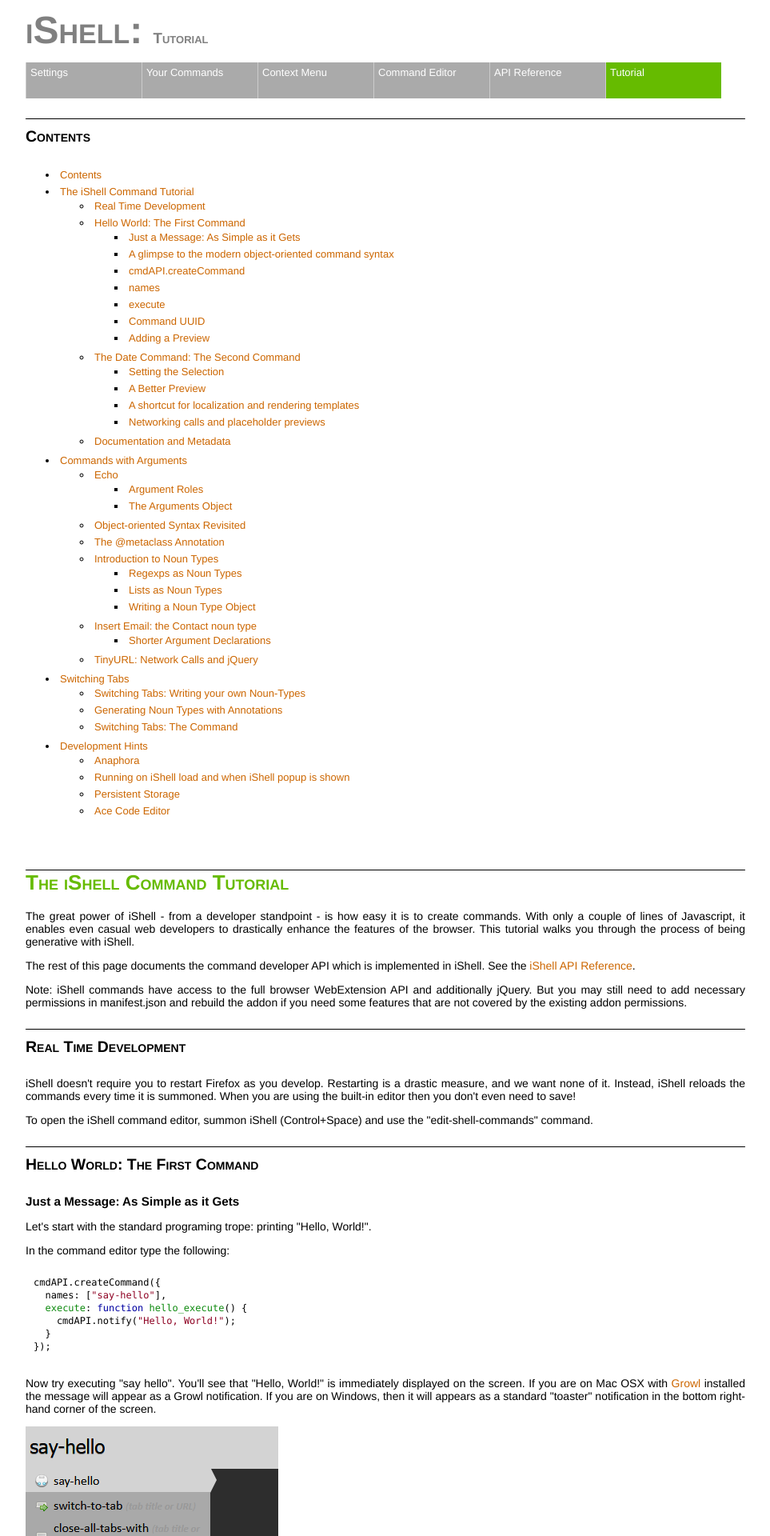
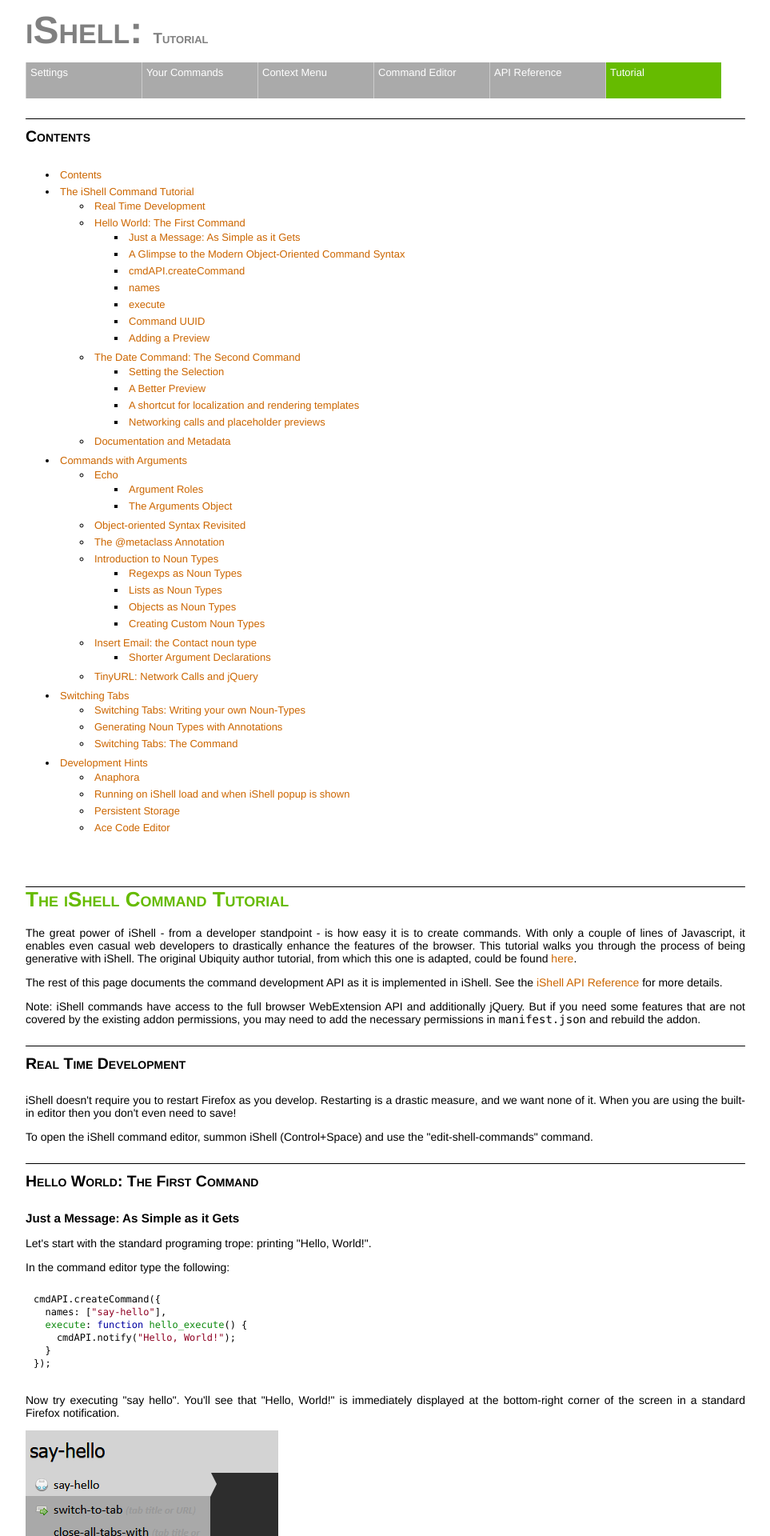
Before and after one commit to GChristensen/ishell, a Jekyll site: the page res/tutorial.html, which Jekyll copies as it is, in a window 1280 px wide. Shown: the top 1920 px of the page at 80% size, without its empty margins (158-1121 px from the left). Built offline with Jekyll 4.4.1, drawn with Linux system fonts in a browser that asks for light colours; some of the changed text lies outside the part shown.

Commit message:
improved documentation

```diff
--- a/res/rainbow/rainbow.js
+++ b/res/rainbow/rainbow.js
@@ -989,7 +989,7 @@
     function extend(language, languagePatterns, inherits) {
 
         // If we extend a language again we shouldn't need to specify the
-        // inheritence for it. For example, if you are adding special highlighting
+        // inheritance for it. For example, if you are adding special highlighting
         // for a javascript function that is not in the base javascript rules, you
         // should be able to do
         //
--- a/res/rainbow/themes/tricolore.css
+++ b/res/rainbow/themes/tricolore.css
@@ -147,7 +147,7 @@
     color: #8E0022
 }
 
-pre .keyword, pre .selector {
+pre .keyword, pre .selector, pre .this {
     color: #0000A1;
     font-weight: bold
 }
--- a/res/tutorial.html
+++ b/res/tutorial.html
@@ -54,22 +54,22 @@
 <p>The great power of iShell - from a developer standpoint - is how easy it is to create commands.
     With only a couple of lines of Javascript, it enables even casual web developers to drastically
     enhance the features of the browser. This tutorial walks you through the process of being
-    generative with iShell.
+    generative with iShell. The original Ubiquity author tutorial, from which this one is adapted, could be found
+    <a href="https://wiki.mozilla.org/Labs/Ubiquity/Ubiquity_0.5_Author_Tutorial" target="_blank">here</a>.
 </p>
-<p>The rest of this page documents the command developer API which is implemented in iShell. See the
-    <a href="API.html">iShell API Reference</a>.</p>
+<p>The rest of this page documents the command development API as it is implemented in iShell. See the
+    <a href="API.html">iShell API Reference</a> for more details.</p>
 <p>
     Note: iShell commands have access to the full browser WebExtension API and additionally jQuery.
-    But you may still need to add necessary permissions in manifest.json and rebuild the addon if
-    you need some features that are not covered by the existing addon permissions.
+    But if you need some features that are not covered by the existing addon permissions,
+    you may need to add the necessary permissions in <code>manifest.json</code> and rebuild the addon.
 </p>
 
 
 <h2><span id="Real_Time_Development">Real Time Development</span></h2>
 
 <p>iShell doesn't require you to restart Firefox as you develop. Restarting is a drastic measure,
-    and we want none of it. Instead, iShell reloads the commands every time it is summoned. When you
-    are using the built-in editor then you don't even need to save!
+    and we want none of it. When you are using the built-in editor then you don't even need to save!
 </p>
 <p>To open the iShell command editor, summon iShell (Control+Space) and use the
     "edit-shell-commands" command.
@@ -89,16 +89,13 @@
   }
 });</code></pre>
 
-<p>Now try executing "say hello". You'll see that "Hello, World!" is immediately displayed on the
-    screen. If you are on Mac OSX with <a rel="nofollow" class="external text"
-                                          href="http://en.wikipedia.org/wiki/Growl_(software)">Growl</a>
-    installed the message will appear as a Growl notification. If you are on Windows, then it will
-    appears as a standard "toaster" notification in the bottom right-hand corner of the screen.
+<p>Now try executing "say hello". You'll see that "Hello, World!" is immediately displayed
+    at the bottom-right corner of the screen in a standard Firefox notification.
 </p>
 <p><img src="images/say-hello.png"></p>
 
 
-<h3><span id="oosyntax">A glimpse to the modern object-oriented command syntax</span></h3>
+<h3><span id="oosyntax">A Glimpse to the Modern Object-Oriented Command Syntax</span></h3>
 <p>iShell allows to employ the full strength of <a
         href="https://developer.mozilla.org/en-US/docs/Web/JavaScript/Reference/Classes">JavaScript
     classes</a> in command creation. Let's rewrite the previous command in the object-oriented way.
@@ -213,10 +210,10 @@
 <p><img src="images/preview.jpg"></p>
 <p>Let's add a preview to our new command. Previews give the user feedback about what a command does
     before it's executed. Previews are great for providing rich visual feedback like displaying
-    search results when using the images command as shown above. Previews have the full expressive
+    search results when using the <b>images</b> command as shown above. Previews have the full expressive
     power of HTML, including animations, so there's a lot you can do with them.
 </p>
-<p>One point of design: Preview code should never have side-effects. That is, a preview should never
+<p>One point of design: preview code should never have side-effects. That is, a preview should never
     (without user interaction) change the state of the system.
 </p>
 <p>For the "say-hello" command, we don't need anything fancy: just some help text that is more
@@ -505,8 +502,8 @@
     that iShell's command line is a pseudo-natural-language environment, so it attempts to be as
     close to natural language grammar as possible.
 </p>
-<p>For example, if you've ever used the <code>email</code> command, you know that it takes up to two
-    arguments: a message and a person.
+<p>For example, if you've ever used the <b>email</b> command, you know that it takes up to two
+    arguments: a <i>message</i> and a <i>person</i>.
 </p>
 
 <pre>email message
@@ -514,8 +511,8 @@
 email message to person
 email to person message</pre>
 
-<p>In grammatical terms, the message argument is the "direct object" of the verb "email". The person
-    argument is an indirect object. We call it the "goal" of the verb. So if we were writing the email
+<p>In grammatical terms, the <i>message</i> argument is the "direct object" of the verb "email". The <i>person</i>
+    argument is an indirect object. We call it the "goal" of the verb. So if we were writing the <b>email</b>
     command, we'd define the arguments like this:
 </p>
 
@@ -540,17 +537,17 @@
 <h4><span id="What_Roles_Can_I_Use.3F">What Roles Can I Use?</span></h4>
 <ul>
     <li> object (in "echo helloooo", hello is the object.)</li>
-    <li> subject (in "flowers for Algernon", Algernon is the subject.)</li>
+    <li> subject (in "order flowers for Algernon", Algernon is the subject.)</li>
     <li> goal (in "email this to Brandon", Brandon is the goal.)</li>
-    <li> source (in "translate this from spanish", spanish is the source.)</li>
-    <li> location (in "yelp pizza near boston", boston is the location.)</li>
+    <li> source (in "translate this from Spanish", Spanish is the source.)</li>
+    <li> location (in "yelp pizza near Boston", Boston is the location.)</li>
     <li> time (in "book a flight on thursday", thursday is the time.)</li>
-    <li> instrument (in "search monkeys with google", google is the instrument.)</li>
-    <li> format (in "check weather in celsius", celsius is the format.)</li>
-    <li> modifier (in "get email address for chris", chris is the modifier.)</li>
-    <li> alias (in "twitter this as jono", jono is the alias.)</li>
-    <li> cause (in "pleased by appearance", appearance is the cause.)</li>
-    <li> dependency (in "smoke on the water", the water is the dependency.)</li>
+    <li> instrument (in "search monkeys with Google", Google is the instrument.)</li>
+    <li> format (in "check weather in Celsius", Celsius is the format.)</li>
+    <li> modifier (in "get email address for Chris", Chris is the modifier.)</li>
+    <li> alias (in "twitter this as Jono", Jono is the alias.)</li>
+    <li> cause (in "sort lines by length", length is the cause.)</li>
+    <li> dependency (in "listen song on Spotify", Spotify is the dependency.)</li>
 </ul>
 
 <h3><span id="The_Arguments_Object">The Arguments Object</span>
@@ -593,7 +590,7 @@
     <b>show-text</b> <i>message text</i> <b>in</b> <i>destination</i>.</p>
 
 <pre><code data-language="javascript">/**
-  Displays a given message at popup or prints it to the browser log.
+  Displays a given message at a popup or prints it to the browser log.
 
   @command show-text, display-text
   @description An object-oriented command with arguments.
@@ -630,9 +627,11 @@
     the help section of iShell command listing. It may contain HTML or <a
             href="https://en.wikipedia.org/wiki/Markdown" target="_blank">markdown</a>-formatted
     text, if the <code>@markdown</code> annotation is used.</code></p>
+
 <p><code>show-text</code> defines a nameless arbitrary text <b>object</b> argument in its
     constructor, along with a prepositional argument <b>in</b> which can take two values:
-    <i>popup</i> and <i>log</i>. These values will be available to the autocompletion.
+    <i>popup</i> and <i>log</i>. These values will be available to the autocompletion.</p>
+
 <p>With the object-oriented syntax you do not need to remember obscure argument roles and just
     directly use the names of arguments when defining them in the constructor or accessing them in
     methods (although you may access arguments in the old way if you prefer). Please do not use the
@@ -641,6 +640,7 @@
     There are <a href="#Running_on_iShell_load_and_when_iShell_popup_is_shown_">several other
         functions</a> that are used to initialize commands.
 </p>
+
 <p>You may also notice that object-oriented methods have the <code>args</code> argument always in
     the first position, and <code>pblock</code> argument is now called <code>display</code>. It
     still contains a reference to the same <code>div</code> element of iShell preview area, but has
@@ -700,8 +700,10 @@
 createSuffixCommand({name: "um-suffix", suffix: "um", uuid: "uuid1"});
 createSuffixCommand({name: "issa-suffix", suffix: "issa", uuid: "uuid2"});</code></pre>
 
-<p>The <code>text</code> method of the <code>display</code> object adds the same margins to the output,
-as the ones used to display command description, so the output does not wiggle as in the previous command.</p>
+<p>Here we use <code>display.text</code> method instead of <code>display.set</code> to change the
+    contents of preview. <code>display.text</code> adds the same margins to the output, as the ones
+    iShell uses to display command description, so the output does not wiggle as in the previous command.
+</p>
 
 <h2><span id="Introduction_to_Noun_Types">Introduction to Noun Types</span></h2>
 <p>Noun types specify what <i>kind</i> of input your command can accept for each one of its
@@ -712,15 +714,15 @@
     any arbitrary text as a valid argument and passes it to the command unchanged.<br> Note:
     unexpected things may happen if a command contains more than one argument of this type.
 </p>
-<p>This is OK for very simple commands, like echoing back the user's input. But for commands that
+<p><code>noun_arb_text</code> is OK for very simple commands, like echoing back the user's input. But for commands that
     take structured data, you will want to use more specific nountypes.
 </p>
-<p>For example, if a command can take a date (like the "check calendar" command), you would want to
+<p>For example, if a command can take a date, you would want to
     use <code>noun_type_date</code> as the nountype of the argument. <code>noun_type_date</code>
     provides several benefits to your command: it does all of the date parsing for you; it suggests
     dates that the user might want to enter (for instance, it defaults to today's date). And, it
     lets the parser know that your command takes a date. This is useful because when the user
-    selects a date on a page and invokes iShell, your command - along with "check calendar" - will
+    selects a date on a page and invokes iShell, your command will
     be one of the top suggestions.
 </p>
 <p>You can write your own noun types - we'll get into that later. For now, let's take a look at the
@@ -783,13 +785,31 @@
 </p>
 
 
-<h3><span id="Writing_a_Noun_Type_Object">Writing a Noun Type Object</span></h3>
+<h3><span id="Objects_as_Noun_Types">Objects as Noun Types</span></h3>
+
+<p>Objects used as noun types allow to associate arbitrary data with the argument input value. Let's
+    imagine that you want to create a command that offers a choice between some options represented
+    by API parameters, that you do not want show to the user.</p>
+
+<pre><code data-language="javascript">names: ["call-api-with"],
+arguments: [{role: "object",
+             nountype: {"option1": "api-parameter-1",
+                        "option2": "api-parameter-2",
+                        "option3": "api-parameter-3"}
+             label: "option"}]</code></pre>
+
+<p>Although "option1", "option2"... will be shown to the user and stored in <code>args.object.text</code>,
+    in the command handler methods you can access the actual values of the corresponding API parameters
+    using the <code>args.object.data</code> property.</p>
+
+
+<h3><span id="Writing_a_Noun_Type_Object">Creating Custom Noun Types</span></h3>
 <p>Of course, not every type of noun you'd be interested in can be represented as a finite list or
     as a regexp. If you want to be able to accept or reject input based on some algorithmic test,
     you can do so by writing a custom JavaScript object that implements a <code>suggest()</code>
     method (and, optionally, a <code>default()</code> method.)
 </p>
-<p>There is an example of how to do this in the section on the tab commands, below.</p>
+<p>There is an example of how to do this in the section on the tab commands below.</p>
 
 
 <h2><span id="Insert_Email:_the_Contact_noun_type">Insert Email: the Contact noun type</span></h2>
@@ -1116,7 +1138,6 @@
 
 <h3><span id="Switching_Tabs:_The_Command">Switching Tabs: The Command</span></h3>
 <p>Now that we are armed with the tab noun-type, it is easy to make the tab-switching command.
-    Again, we use FUEL to focus the selected tab.
 </p>
 
 <pre><code data-language="javascript">
@@ -1176,7 +1197,7 @@
 <h2><span id="Running_on_page_load.2C_iShell_load_and_startup">Running on iShell load and when iShell popup is shown</span></h2>
 <p>There are two additional command properties may be set in cmdAPI.createCommand for that purposes:</p>
 <ul>
-    <li><b>load</b> - a function, called exactly once when the iShell is loaded.</li>
+    <li><b>load</b> - a function, called exactly once when iShell is loaded.</li>
     <li><b>init</b> - a function, called each time iShell popup is shown with the popup document
         as the parameter. Any document-wide CSS/script injections should be performed here.
     </li>
```
Also changed, not shown: other parts of res/tutorial.html (+15 -13 lines), commands/scrapyard.js (+0 -33 lines), manifest.json.
